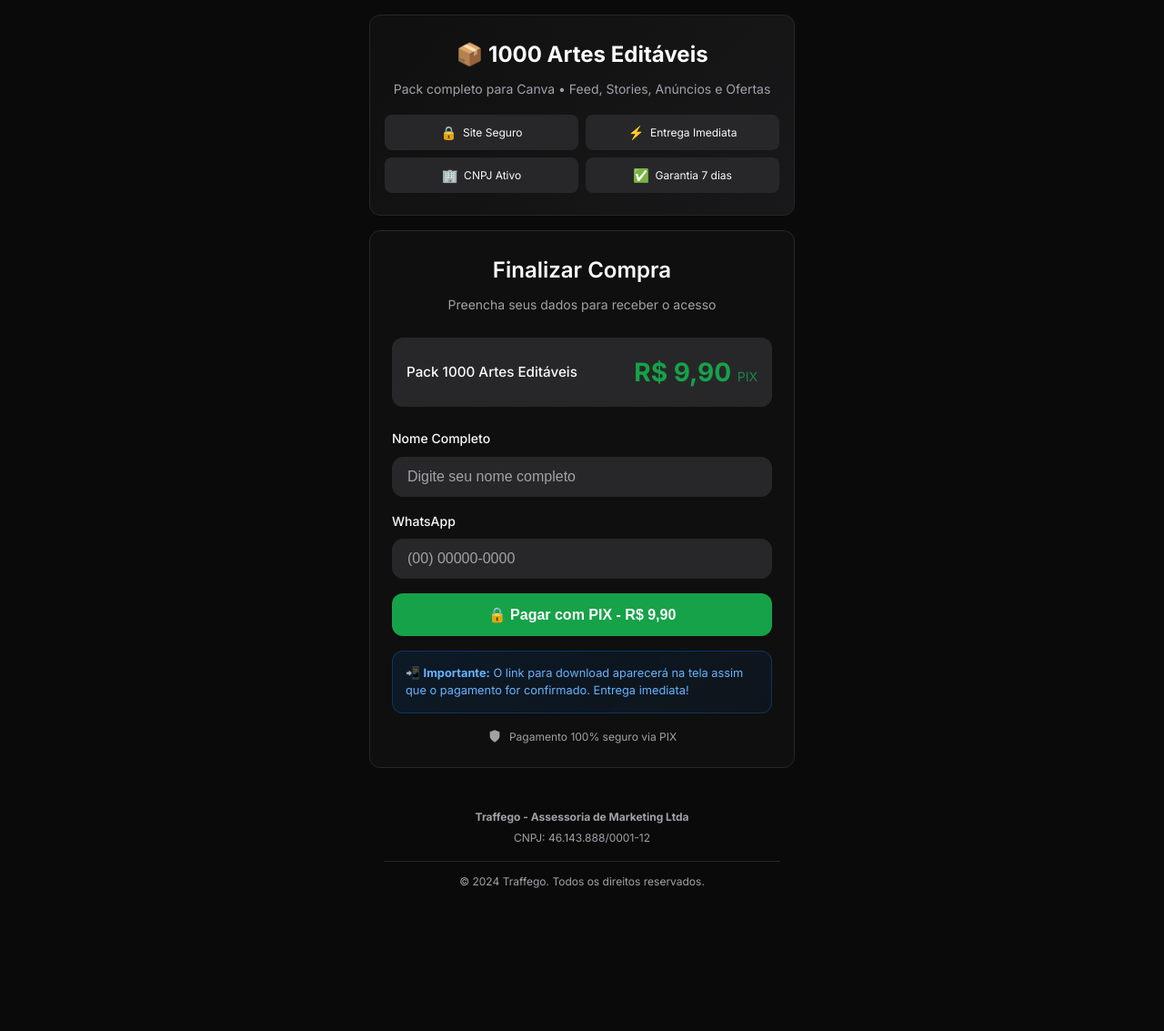
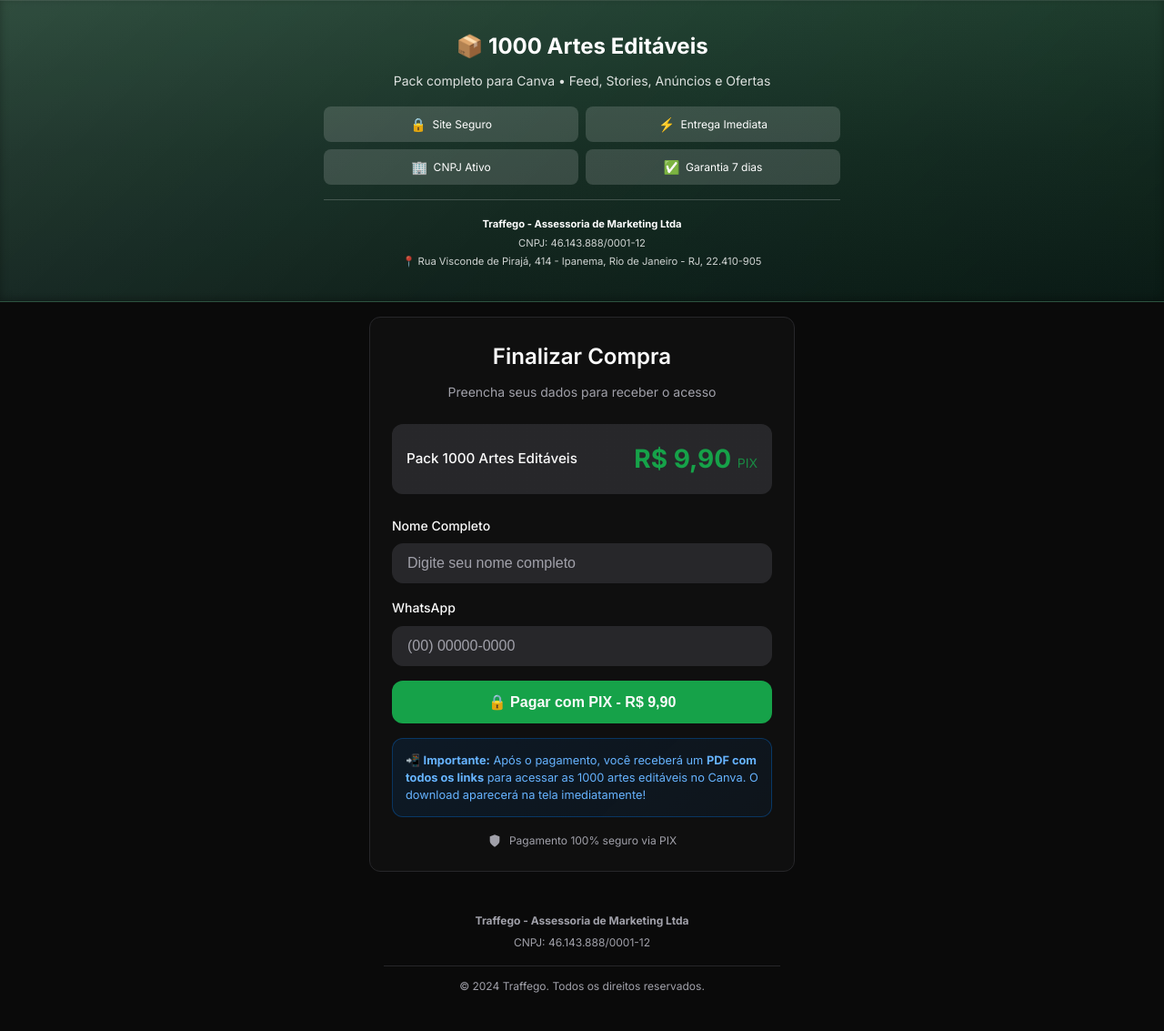
Before and after one commit to traffego/1000arteseditaveis, a PHP site: page / in a window 1280 px wide. Shown: the whole page at 91% size. Before the commit the page ends 976 px from the top, so only its background shows below. Run offline with PHP 8.4, Linux system fonts and the light colour scheme.

Commit message:
Alterando Titulos de algumas classes css

```diff
--- a/css/style.css
+++ b/css/style.css
@@ -56,26 +56,46 @@ body {
     display: block;
 }
 
-/* Hero Section */
+/* Hero Section - Full Width */
 .hero {
+    width: 100vw;
+    margin-left: calc(-50vw + 50%);
     text-align: center;
-    padding: 1.5rem 1rem;
-    margin-bottom: 1rem;
-    background: linear-gradient(135deg, hsl(var(--card)) 0%, hsl(240 3.7% 10%) 100%);
-    border: 1px solid hsl(var(--border));
-    border-radius: var(--radius);
+    padding: 2rem 1rem;
+    margin-bottom: 0;
+    background:
+        linear-gradient(135deg,
+            rgba(255, 255, 255, 0.08) 0%,
+            rgba(255, 255, 255, 0.02) 50%,
+            rgba(0, 0, 0, 0.1) 100%),
+        linear-gradient(180deg,
+            hsl(150 35% 18%) 0%,
+            hsl(155 40% 12%) 50%,
+            hsl(160 45% 8%) 100%);
+    border: none;
+    border-bottom: 1px solid hsl(150 30% 25%);
+    border-radius: 0;
+    box-shadow:
+        inset 0 1px 0 rgba(255, 255, 255, 0.1),
+        inset 0 -2px 10px rgba(0, 0, 0, 0.3);
+}
+
+.hero-content {
+    max-width: 600px;
+    margin: 0 auto;
+    padding: 0 1rem;
 }
 
 .hero-title {
     font-size: 1.5rem;
     font-weight: 700;
-    color: hsl(var(--foreground));
+    color: #ffffff;
     margin-bottom: 0.5rem;
 }
 
 .hero-subtitle {
     font-size: 0.875rem;
-    color: hsl(var(--muted-foreground));
+    color: rgba(255, 255, 255, 0.85);
     margin-bottom: 1rem;
 }
 
@@ -83,6 +103,7 @@ body {
     display: grid;
     grid-template-columns: repeat(2, 1fr);
     gap: 0.5rem;
+    margin-bottom: 1rem;
 }
 
 .trust-badge {
@@ -91,14 +112,30 @@ body {
     justify-content: center;
     gap: 0.4rem;
     padding: 0.5rem;
-    background: hsl(var(--secondary));
+    background: rgba(255, 255, 255, 0.15);
     border-radius: calc(var(--radius) - 4px);
     font-size: 0.75rem;
-    color: hsl(var(--foreground));
+    color: #ffffff;
 }
 
 .trust-icon {
     font-size: 0.9rem;
+}
+
+.hero-company {
+    padding-top: 1rem;
+    border-top: 1px solid rgba(255, 255, 255, 0.2);
+    font-size: 0.7rem;
+    color: rgba(255, 255, 255, 0.8);
+    line-height: 1.6;
+}
+
+.hero-company p {
+    margin: 0.15rem 0;
+}
+
+.hero-company strong {
+    color: #ffffff;
 }
 
 /* Card */
--- a/index.php
+++ b/index.php
@@ -11,9 +11,9 @@
     <link rel="stylesheet" href="css/style.css">
 </head>
 <body>
-    <div class="container">
-        <!-- Hero Section -->
-        <div class="hero">
+    <!-- Hero Section - Full Width -->
+    <div class="hero">
+        <div class="hero-content">
             <h1 class="hero-title">📦 1000 Artes Editáveis</h1>
             <p class="hero-subtitle">Pack completo para Canva • Feed, Stories, Anúncios e Ofertas</p>
 
@@ -35,8 +35,16 @@
                     <span>Garantia 7 dias</span>
                 </div>
             </div>
+
+            <div class="hero-company">
+                <p><strong>Traffego - Assessoria de Marketing Ltda</strong></p>
+                <p>CNPJ: 46.143.888/0001-12</p>
+                <p>📍 Rua Visconde de Pirajá, 414 - Ipanema, Rio de Janeiro - RJ, 22.410-905</p>
+            </div>
         </div>
+    </div>
 
+    <div class="container">
         <!-- Checkout Card -->
         <div class="card">
             <div class="card-header">
@@ -70,7 +78,7 @@
 
                 <!-- Info box -->
                 <div class="info-box">
-                    <p>📲 <strong>Importante:</strong> O link para download aparecerá na tela assim que o pagamento for confirmado. Entrega imediata!</p>
+                    <p>📲 <strong>Importante:</strong> Após o pagamento, você receberá um <strong>PDF com todos os links</strong> para acessar as 1000 artes editáveis no Canva. O download aparecerá na tela imediatamente!</p>
                 </div>
 
                 <div class="security-badge">
```
